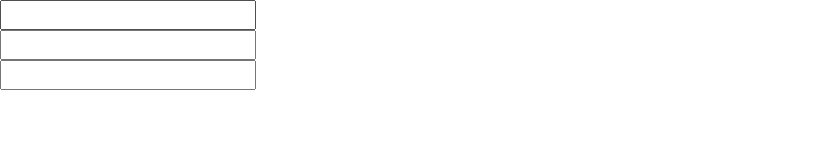
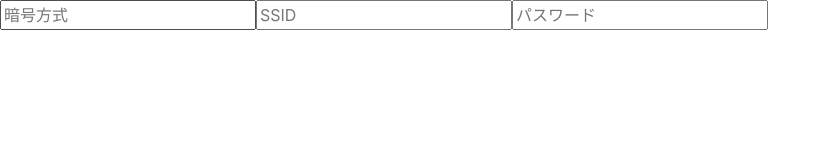
Before and after one commit to lkz138/Gen-Info-Wifi, a plain HTML site: page index.html in a window 1280 px wide. Shown: the whole page, without its empty margins (0-831 px from the left). Drawn offline with nearby package versions, Linux system fonts and the light colour scheme.

Commit message:
Update index.html

```diff
--- a/index.html
+++ b/index.html
@@ -22,15 +22,18 @@
          'action': '',
       });
 
+      const item_l2_names = [
+         '暗号方式',
+         'SSID',
+         'パスワード',
+      ];
+
       for(var i=0; i<3; i++){
          $('#form_userin_0').append('<input />');
          $("#form_userin_0 input:last-child").attr({
             'id':  'form_userin_0_input_' + i,
+            'placeholder': item_l2_names[i],
          });
-      }
-
-      for(var i=0; i<3; i++){
-         $("#form_userin_0_input_" + i).before('<fieldset />');
       }
 
 
```
